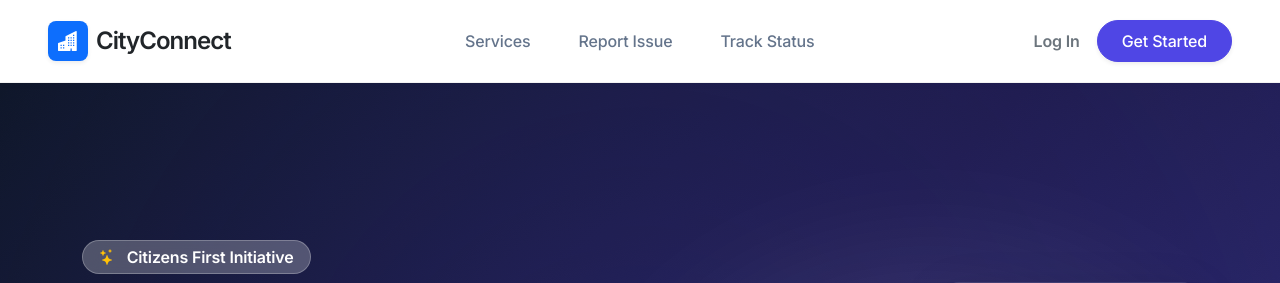
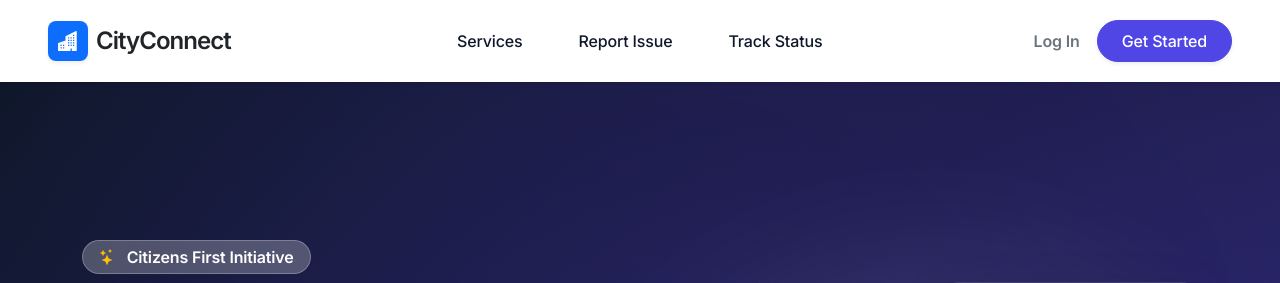
Before and after one commit to rounakgrg/FYP-, a Django app: page / in a window 1280 px wide. Shown: the top 283 px of the page. Run offline with Django 5.2, Linux system fonts and the light colour scheme.

Commit message:
Prepare for deployment

```diff
--- a/core/templates/core/base.html
+++ b/core/templates/core/base.html
@@ -28,7 +28,7 @@
 <body class="d-flex flex-column min-vh-100 bg-light">
 
     <!-- Navbar -->
-    <nav class="navbar navbar-expand-lg fixed-top navbar-blur py-3">
+    <nav class="navbar navbar-expand-lg fixed-top bg-white shadow-sm py-3 slide-in-down">
         <div class="container-fluid px-4 px-lg-5">
             <a class="navbar-brand d-flex align-items-center gap-2" href="{% url 'home' %}">
                 <div class="brand-icon shadow-sm d-flex align-items-center justify-content-center bg-primary text-white rounded-3" style="width: 40px; height: 40px;">
--- a/static/css/style.css
+++ b/static/css/style.css
@@ -60,17 +60,29 @@ h6 {
 }
 
 .nav-link {
-    font-weight: 500;
-    color: var(--secondary) !important;
-    padding: 0.5rem 1rem !important;
-    transition: all 0.2s ease;
-    border-radius: 0.5rem;
+    font-weight: 600;
+    color: var(--dark) !important;
+    padding: 0.5rem 1.25rem !important;
+    transition: all 0.3s cubic-bezier(0.25, 0.8, 0.25, 1);
+    border-radius: 2rem; /* Matches pill shape better */
+    position: relative;
+    overflow: hidden;
 }
 
 .nav-link:hover,
 .nav-link.active {
     color: var(--primary) !important;
     background-color: var(--primary-light);
+    transform: translateY(-2px);
+    box-shadow: 0 4px 6px -1px rgba(79, 70, 229, 0.1);
+}
+
+.navbar-brand {
+    transition: transform 0.4s cubic-bezier(0.175, 0.885, 0.32, 1.275);
+}
+
+.navbar-brand:hover {
+    transform: scale(1.03);
 }
 
 /* Cards */
```
